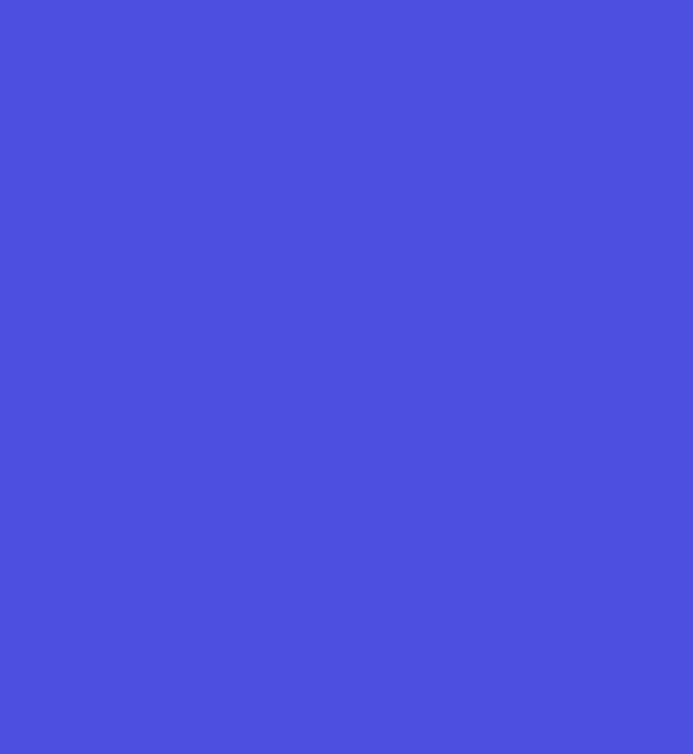
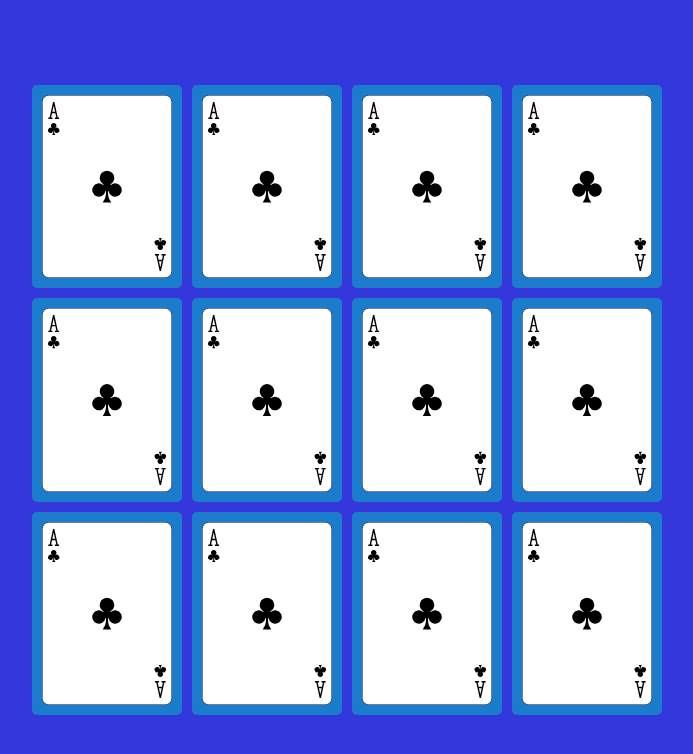
Before and after one commit to dindaya28/CardMemGame, a plain HTML site: page index.html in a window 1280 px wide. Shown: the whole page, without its empty margins (293-986 px from the left). Drawn offline with Linux system fonts and the light colour scheme.

Commit message:
Card matching updated, randomizer still needs work

```diff
--- a/index.html
+++ b/index.html
@@ -9,6 +9,71 @@
     </head>
 
     <body>
+
+        <section class="mem-game">
+
+            <div class="mem-card" data-framework="KH">
+                <img class="front" src="img/KH.svg" alt="KingHearts"/>
+                <img class="back" src="img/back.svg" alt="Back"/>
+            </div>
+
+            <div class="mem-card" data-framework="KH">
+                <img class="front" src="img/KH.svg" alt="KingHearts"/>
+                <img class="back" src="img/back.svg" alt="Back"/>
+            </div>
+
+            <div class="mem-card" data-framework="KS">
+                <img class="front" src="img/KS.svg" alt="KingSpades"/>
+                <img class="back" src="img/back.svg" alt="Back"/>
+            </div>
+
+            <div class="mem-card" data-framework="KS">
+                <img class="front" src="img/KS.svg" alt="KingSpades"/>
+                <img class="back" src="img/back.svg" alt="Back"/>
+            </div>
+
+            <div class="mem-card" data-framework="QH">
+                <img class="front" src="img/QH.svg" alt="QueenHearts"/>
+                <img class="back" src="img/back.svg" alt="Back"/>
+            </div>
+
+            <div class="mem-card" data-framework="QH">
+                <img class="front" src="img/QH.svg" alt="QueenHearts"/>
+                <img class="back" src="img/back.svg" alt="Back"/>
+            </div>
+
+            <div class="mem-card" data-framework="QS">
+                <img class="front" src="img/QS.svg" alt="QueenSpades"/>
+                <img class="back" src="img/back.svg" alt="Back"/>
+            </div>
+
+            <div class="mem-card" data-framework="QS">
+                <img class="front" src="img/QS.svg" alt="QueenSpades"/>
+                <img class="back" src="img/back.svg" alt="Back"/>
+            </div>
+
+            <div class="mem-card" data-framework="JH">
+                <img class="front" src="img/JH.svg" alt="JackHearts"/>
+                <img class="back" src="img/back.svg" alt="Back"/>
+            </div>
+
+            <div class="mem-card" data-framework="JH">
+                <img class="front" src="img/JH.svg" alt="JackHearts"/>
+                <img class="back" src="img/back.svg" alt="Back"/>
+            </div>
+
+            <div class="mem-card" data-framework="JS">
+                <img class="front" src="img/JS.svg" alt="JackSpades"/>
+                <img class="back" src="img/back.svg" alt="Back"/>
+            </div>
+
+            <div class="mem-card" data-framework="JS">
+                <img class="front" src="img/JS.svg" alt="JackSpades"/>
+                <img class="back" src="img/back.svg" alt="Back"/>
+            </div>
+
+        </section>
+
         <script src="scripts.js"></script>
     </body>
 </html>
--- a/scripts.js
+++ b/scripts.js
@@ -0,0 +1,35 @@
+const cards = document.querySelectorAll('.mem-card');
+
+let firstFlippedCard = false;
+let firstCard, secondCard;
+
+function flipCard() {
+    this.classList.add('flip');
+
+    if (!firstFlippedCard) {
+        // first card has been clicked
+        firstFlippedCard = true;
+        firstCard = this;
+    } else {
+        // second card has been clicked
+        firstFlippedCard = false;
+        secondCard = this;
+
+        // Check if the two cards match
+        // Make use of HTML data attribute, assigning one to each mem-card
+        if(firstCard.dataset.framework === secondCard.dataset.framework) {
+            // it's a match
+            firstCard.removeEventListener('click', flipCard);
+            secondCard.removeEventListener('click', flipCard);
+        } else {
+            // cards do not match
+            // set time out so that we can see the cards that were flipped, instead of the flip addition being removed instantly
+            setTimeout(() => {
+                firstCard.classList.remove('flip');
+                secondCard.classList.remove('flip');
+            }, 1500);
+        }
+    }
+}
+
+cards.forEach(card => card.addEventListener('click', flipCard));
--- a/styles.css
+++ b/styles.css
@@ -6,5 +6,48 @@
 
 body {
     height: 100vh;
-    background-color: #4d4fe0;
+    display: flex;
+    background-color: #3437db;
 }
+
+.mem-game {
+    width: 640px;
+    height: 640px;
+    margin: auto;
+    display: flex;
+    flex-wrap: wrap;
+    perspective: 1000px;
+}
+
+.mem-card {
+    width: calc(25% - 10px);
+    height: calc(33.333% - 10px);
+    margin: 5px;
+    position: relative;
+    transform: scale(1);
+    transform-style: preserve-3d;
+    transition: transform .5s;
+}
+
+.mem-card:active {
+    transform: scale(.97);
+    transition: transform .2s;
+}
+
+.mem-card.flip {
+    transform: rotateY(180deg);
+}
+
+.front, .back {
+    width: 100%;
+    height: 100%;
+    padding: 10px;
+    position: absolute;
+    border-radius: 5px;
+    background: #1c7ccc;
+    backface-visibility: hidden;
+}
+
+.front {
+    transform: rotateY(180deg);
+}
```
Also changed, not shown: img/JH.svg (added), img/JS.svg (added), img/KH.svg (added), img/KS.svg (added), img/QH.svg (added), img/QS.svg (added), img/back.svg (added).
